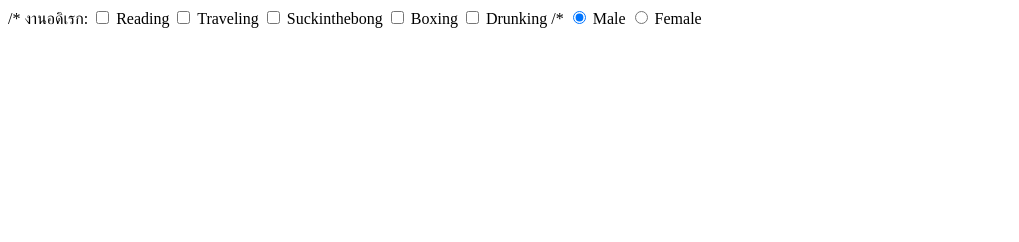
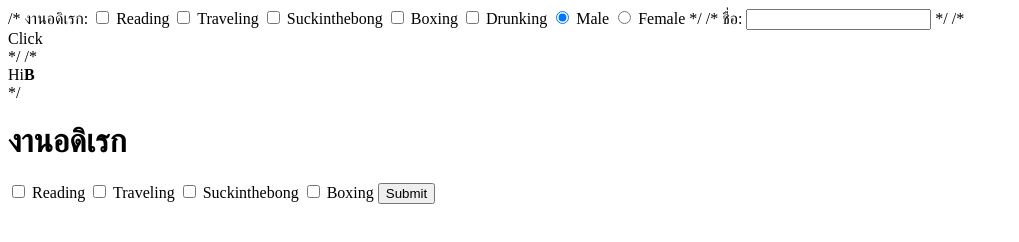
Before and after one commit to thiraphat27/241-820-2269, a plain HTML site: page JSDOM1/index.html in a window 1280 px wide. Shown: the whole page, without its empty margins (0-1019 px from the left). Drawn offline with Linux system fonts and the light colour scheme.

Commit message:
Update index.html

```diff
--- a/JSDOM1/index.html
+++ b/JSDOM1/index.html
@@ -7,9 +7,8 @@
 </head>
 
 
-
+/*
 <body>
-/*
 งานอดิเรก:
 <input type="checkbox" name = "hobby" value="reading"> Reading
 <input type="checkbox" name = "hobby" value="traveling"> Traveling
@@ -23,6 +22,7 @@
             console.log(checkboxesInputs[i].value);
         }
 */
+
 /*
  java events
 onclick
@@ -48,9 +48,7 @@
           {
               alert("คุณคลิก Div แล้ว");
           }
-          </script>
-
-/*
+        </script>
 <input type="radio" name="gender" value="male"onchange="changeGender()" checked="true"> Male
 <input type="radio" name="gender" value="female"onchange="changeGender()"> Female
     <script>
@@ -64,8 +62,90 @@
             }
         }
     }
-*/
+
     </script>
 
 </body>
 </html>
+*/
+
+/*
+ชื่อ: <input type="text" name="fname" onkeydown="changeFname()"/>
+    <script>
+        //onkeydown กดปุ่มคีย์บอร์ด
+        //onkeyup ปล่อยปุ่มคีย์บอร์ด
+        //onkeypress กดปุ่มคีย์บอร์ดค้างไว้
+         function changeFname() {
+              console.log("keydown event detected");
+             //เลือก input element
+              let inputElement = document.querySelector('input[name="fname"]');
+             //ดึงค่า value
+              console.log(inputElement.value);
+    }
+    </script>
+*/
+
+/*
+<body>
+<div
+onmousedown="OverIyem()"
+onmouseup="UpItem()"
+onmousedown="DownItem()"> Click</div>
+<script>
+    function OverIyem() {
+        console.log("Mouse over detected");
+    }
+    function UpItem() {
+        console.log("Mouse up detected");
+    }
+    function DownItem() {
+        console.log("Mouse down detected");
+    }
+</script>
+</body>
+*/
+
+/*
+<body>
+<div id="hi">Hi <span style="display: none;">A</span></div>
+
+<script>
+    let hiDom = document.getElementById("hi");
+    hiDom.innerHTML = "Hi<b>B</b>";
+    console.log(hiDom.textContent);
+    console.log(hiDom.innerText);
+    console.log(hiDom.innerHTML);
+
+</script>
+</body>
+*/
+
+<body>
+<h1>งานอดิเรก</h1>
+<div id ="content"></div>
+
+<input type="checkbox" name = "hobby" value="reading"> Reading
+<input type="checkbox" name = "hobby" value="traveling"> Traveling
+<input type="checkbox" name = "hobby" value="suckinthebong"> Suckinthebong
+<input type="checkbox" name = "hobby" value="boxing"> Boxing
+<button onclick="submitaHobby()" >Submit</button>
+<script>
+function submitaHobby(){
+    //เลือก ไป checkbox ที่ name = hobby
+    let hobbies = document.querySelectorAll('input[name="hobby"]');
+    let contentHTML = '<ul>';
+
+    for (let i = 0; i < hobbies.length; i++) {
+        if (hobbies[i].checked) {
+            contentHTML += '<li>' + hobbies[i].value + '</li>';
+        }
+    }
+    //วนค่าที่เลือก มาแสดงในรูปแบบ ul li ใส่ html
+    contentHTML += '</ul>';
+
+    //ใส่ค่าเข้าไป
+    let contentDiv = document.getElementById('content');
+    contentDiv.innerHTML = contentHTML;
+}
+
+----------------------------
```
